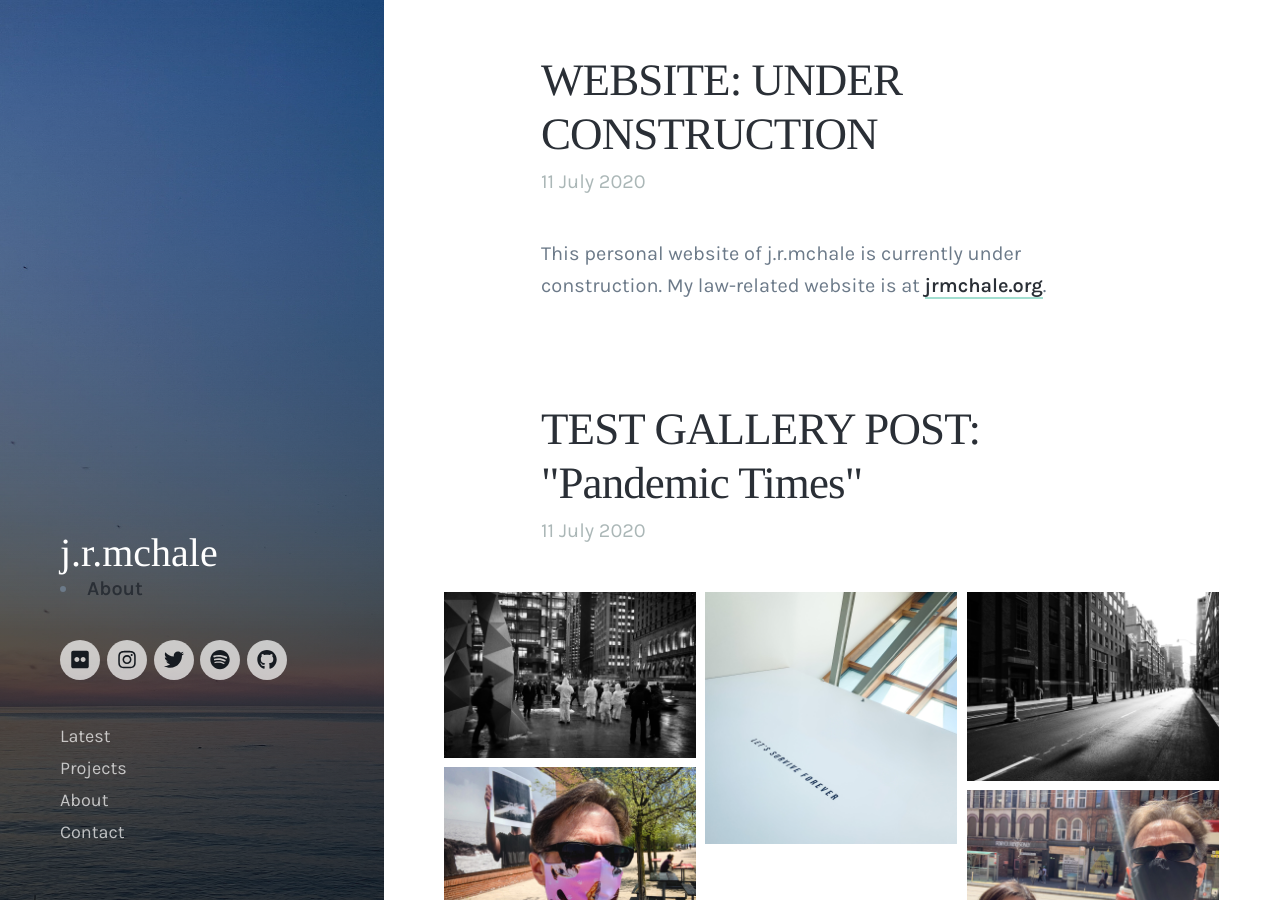
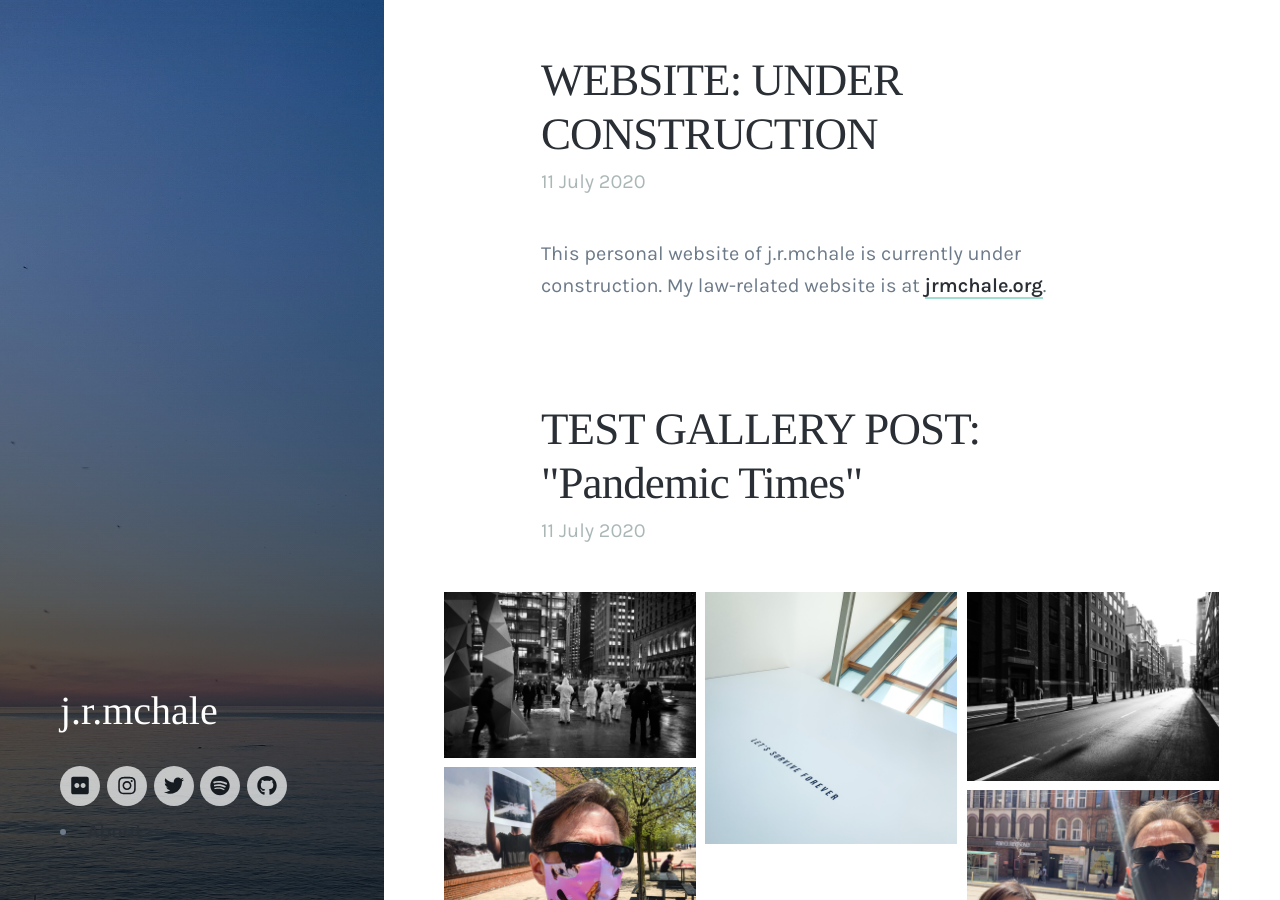
Before and after one commit to OpenDecentralizedTech/ODT-website, a Jekyll site: the page built from index.html, in a window 1280 px wide and 900 px high. Built offline with Jekyll 4.4.1, drawn with Linux system fonts in a browser that asks for light colours; nearby versions of some CDN libraries; the list of posts is cut into pages by our own code.

Commit message:
Update header.html

```diff
--- a/_includes/header.html
+++ b/_includes/header.html
@@ -17,31 +17,15 @@
 		</a>
 		{% endif %}
 
+		<div>
 
-
-		<div>
+		{% include socials.html %}
 
 		<nav><ul>
           	<li><a href="https://open-decentralized-tech.onrender.com/about">About</a></li>
          	 </ul></nav>
 
-		{% include socials.html %}
-
 		<span></span></div>
-
-		<div class="menu">
-
-
-				<ul class="menu__list">
-					{% for item in site.data.settings.menu_settings.menu_items %}
-					<li class="menu__list__item">
-						<a href="{{ item.url | relative_url }}" class="menu__list__item__link">{{ item.title }}</a>
-					</li>
-					{% endfor %}
-				</ul>
-
-
-		</div>
 
 
 	</div>
```
